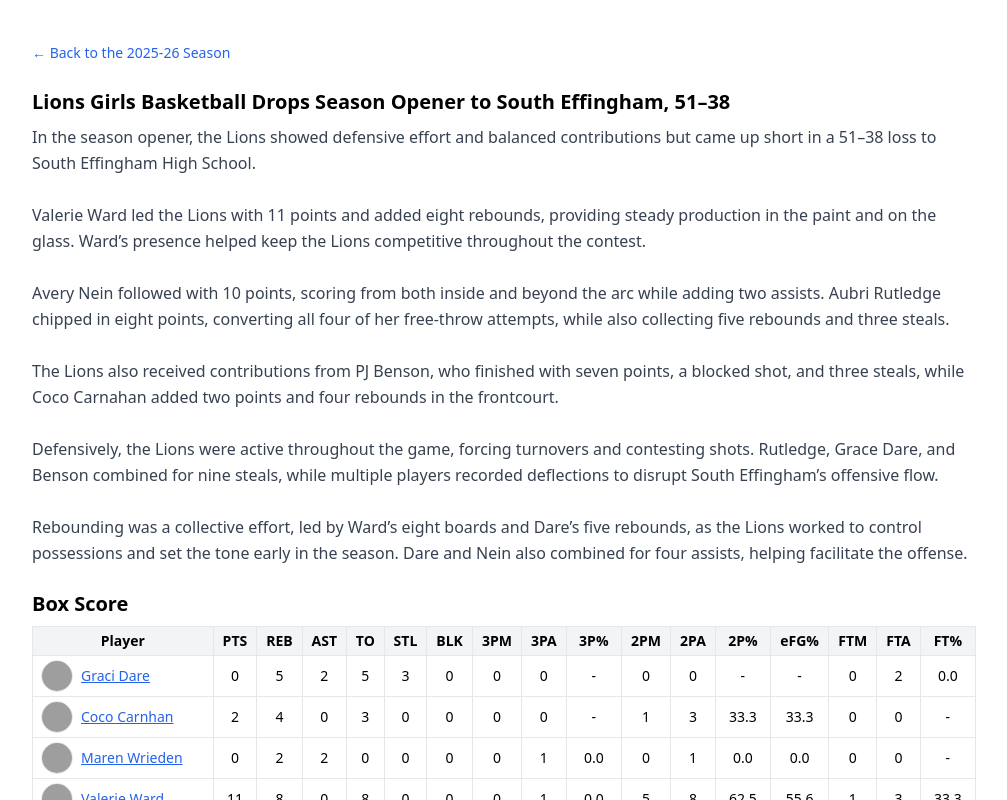
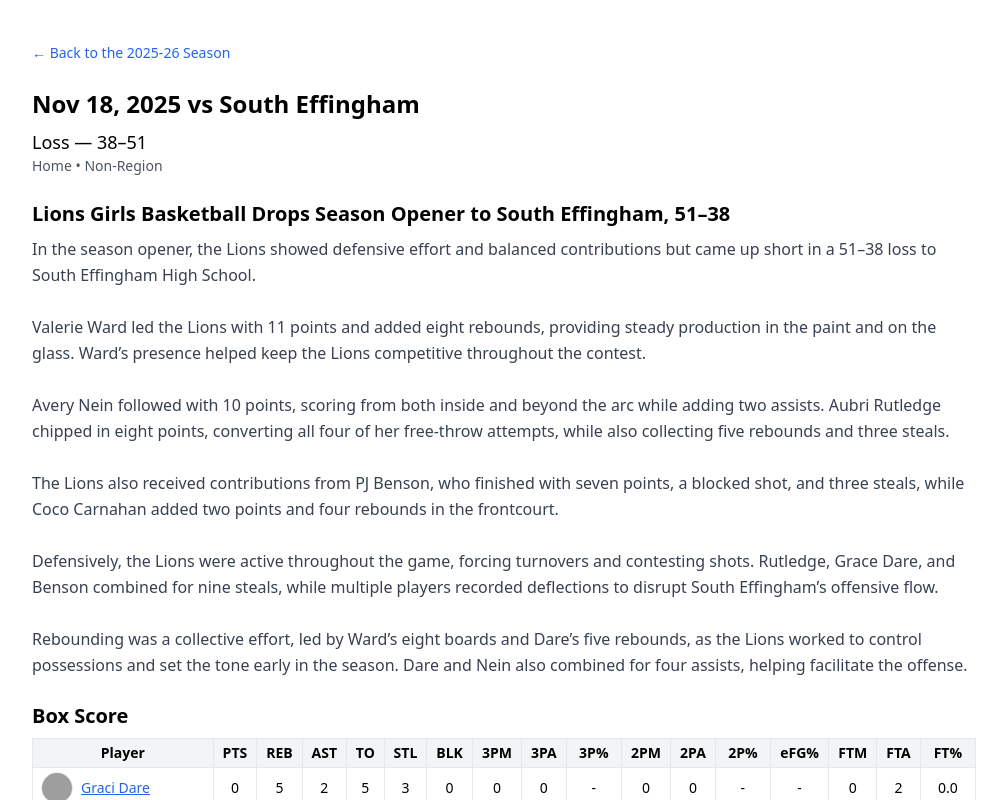
Before and after one commit to newonda1/st-andrews-basketball, a React (Vite) app: page /athletics/girls/basketball/games/20251118 in a window 1280 px wide. Shown: the top 800 px of the page, without its empty margins (136-1143 px from the left). Built offline with nearby package versions, Linux system fonts and the light colour scheme; grey boxes are pictures that could not be loaded.

Commit message:
Update GameDetail.jsx

```diff
--- a/src/girls/basketball/pages/GameDetail.jsx
+++ b/src/girls/basketball/pages/GameDetail.jsx
@@ -119,6 +119,7 @@ function GameDetailGirls() {
     return `${ys}-${ye2}`;
   };
 
+  // ✅ Team totals row (sums across playerStats)
   const teamTotals = useMemo(() => {
     const sum = (key) =>
       playerStats.reduce((acc, s) => acc + (Number(s?.[key]) || 0), 0);
@@ -155,10 +156,19 @@ function GameDetailGirls() {
     ? `/athletics/girls/basketball/seasons/${seasonSlug}`
     : "/athletics/girls/basketball/seasons";
 
+  // ✅ Header lines (match boys)
+  const resultText =
+    game.Result === "W" ? "Win" : game.Result === "L" ? "Loss" : "Result pending";
+
+  const showScore = game.Result === "W" || game.Result === "L";
+
   const recapTitle =
     game.RecapTitle && String(game.RecapTitle).trim().length > 0
       ? game.RecapTitle
       : "Game Recap";
+
+  const recapText =
+    game.Recap && String(game.Recap).trim().length > 0 ? game.Recap : "Recap coming soon.";
 
   return (
     <div className="p-4 space-y-6">
@@ -166,17 +176,36 @@ function GameDetailGirls() {
         {seasonSlug ? `← Back to the ${seasonSlug} Season` : "← Back to Seasons"}
       </Link>
 
+      {/* ✅ Added header block (date/opponent, result, location/type) */}
+      <header>
+        <h1 className="text-2xl font-bold mb-2">
+          {formatDate(game.Date)} vs {game.Opponent}
+        </h1>
+        <p className="text-lg">
+          {resultText}
+          {showScore && (
+            <>
+              {" "}
+              — {game.TeamScore}–{game.OpponentScore}
+            </>
+          )}
+        </p>
+        <p className="text-sm text-gray-600">
+          {game.LocationType} • {game.GameType}
+        </p>
+      </header>
+
       <section>
         <h2 className="text-xl font-semibold mb-2">{recapTitle}</h2>
-        <p className="text-gray-700 leading-relaxed whitespace-pre-line">
-          {game.Recap && game.Recap.trim().length > 0
-            ? game.Recap
-            : "Recap coming soon."}
-        </p>
+        <p className="text-gray-700 leading-relaxed whitespace-pre-line">{recapText}</p>
       </section>
 
       <section>
         <h2 className="text-xl font-semibold mb-2">Box Score</h2>
+
+        {playerStats.length === 0 ? (
+          <p className="text-gray-600 italic">Box score coming soon.</p>
+        ) : (
           <div className="overflow-x-auto">
             <table className="min-w-full border text-xs sm:text-sm text-center">
               <thead className="bg-gray-100">
@@ -222,6 +251,7 @@ function GameDetailGirls() {
                         </Link>
                       </div>
                     </td>
+
                     <td className="border px-2 py-1">{s.Points}</td>
                     <td className="border px-2 py-1">{s.Rebounds}</td>
                     <td className="border px-2 py-1">{s.Assists}</td>
@@ -271,6 +301,7 @@ function GameDetailGirls() {
               </tbody>
             </table>
           </div>
+        )}
       </section>
     </div>
   );
```
Lines whose indentation alone changed are shown as unchanged.
